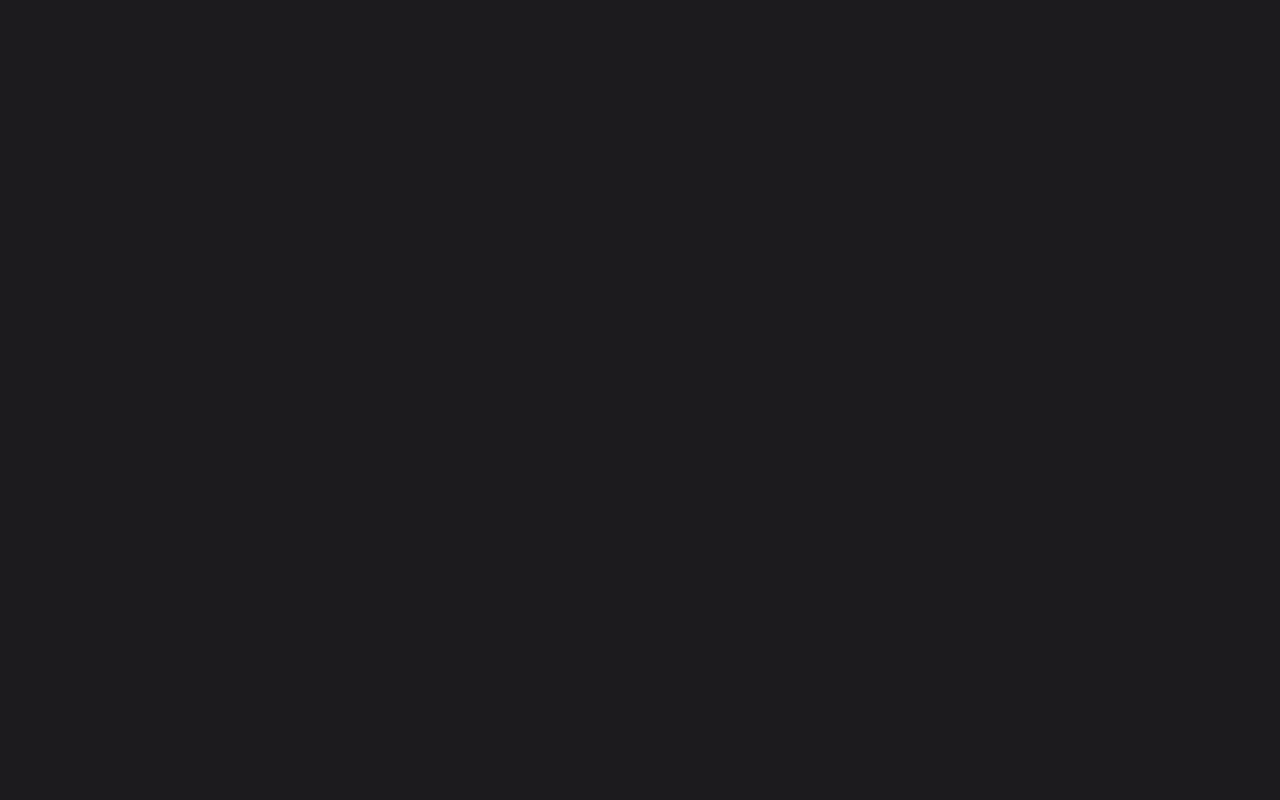
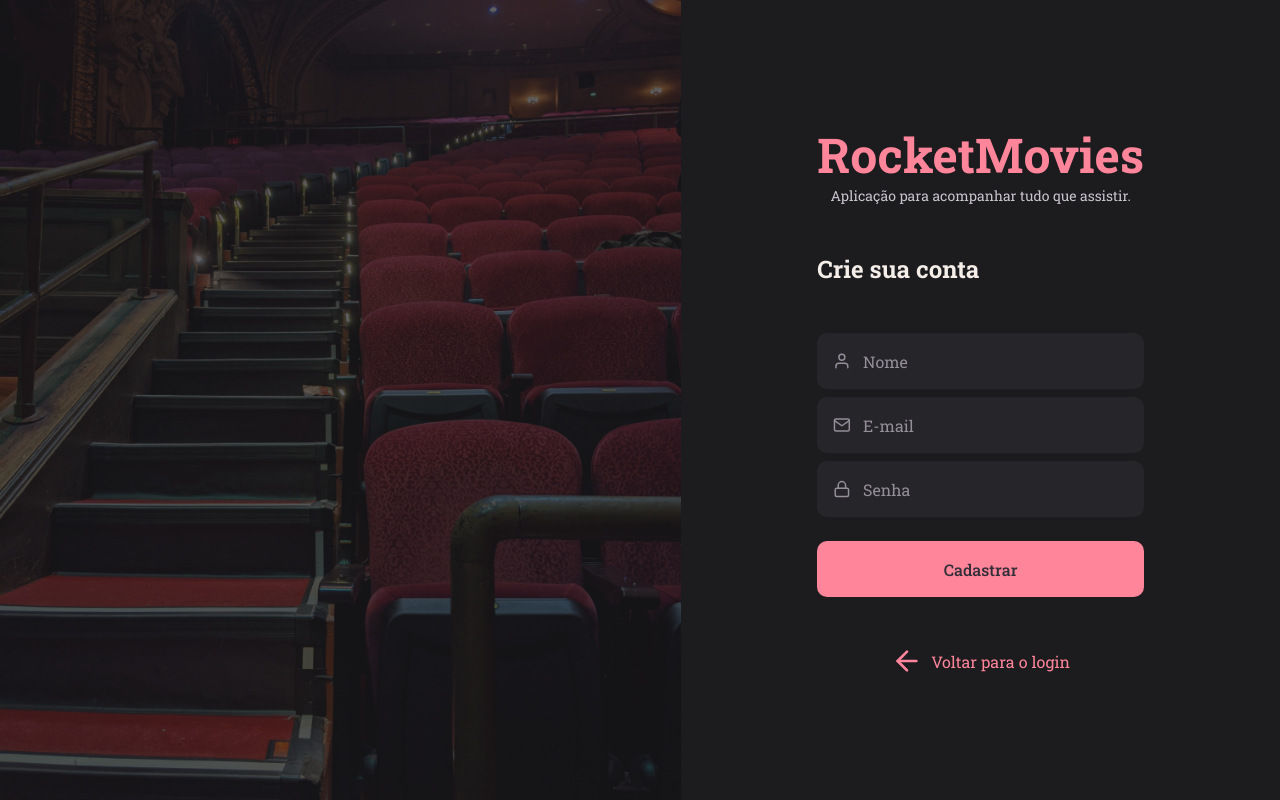
Before and after one commit to AdrielKlem/Desafio-APIRestful, a React (Vite) app in the folder web/: page /register in a window 1280 px wide. Before the commit this address had no page. Built offline with nearby package versions, Linux system fonts and the light colour scheme.

Commit message:
cadastre user

```diff
--- a/web/src/pages/SignUp/index.jsx
+++ b/web/src/pages/SignUp/index.jsx
@@ -1,11 +1,37 @@
+import { useState } from "react";
 import { Container, Form, Background } from "./styles";
 import { FiUser, FiMail, FiLock, FiArrowLeft } from 'react-icons/fi'
-import { Link } from 'react-router-dom'
+import { Link, useNavigate } from 'react-router-dom'
 
 import { Input } from "../../components/Input"
 import { Button } from "../../components/Button"
+import { api } from "../../services/api"
 
 export function SignUp() {
+    const [name, setName] = useState("")
+    const [email, setEmail] = useState("")
+    const [password, setPassword] = useState("")
+    const navigate = useNavigate()
+
+    function handleSignUp() {
+        if(!name || !email || !password) {
+            return alert("Preencha todos os campos")
+        }
+
+        api.post("/users", {name, email, password})
+        .then(() => {
+            alert("Usuário cadastrado com sucesso")
+            navigate("/")
+        })
+        .catch(error => {
+            if(error.response) {
+                alert(error.response.data.message)
+            } else {
+                alert("Não foi possível cadastrar o usuário")
+            }
+        })
+    }
+
     return (
         <Container>
             <Background />
@@ -20,21 +46,24 @@
                     placeholder="Nome"
                     type="text"
                     icon={FiUser}
-                />
+                    onChange={event => setName(event.target.value)}
+                    />
 
                 <Input
                     placeholder="E-mail"
                     type="text"
                     icon={FiMail}
-                />
+                    onChange={event => setEmail(event.target.value)}
+                    />
 
                 <Input
                     placeholder="Senha"
                     type="password"
                     icon={FiLock}
+                    onChange={event => setPassword(event.target.value)}
                 />
 
-                <Button title="Cadastrar" />
+                <Button title="Cadastrar" onClick={handleSignUp} />
 
                 <Link to="/">
                    <FiArrowLeft /> Voltar para o login
--- a/web/src/routes/index.jsx
+++ b/web/src/routes/index.jsx
@@ -6,7 +6,7 @@
 export function Routes() {
     return(
         <BrowserRouter>
-            <AppRoutes />
+            <AuthRoutes />
         </BrowserRouter>
     )
 }
```
Also changed, not shown: 2 other files (tests, documents, lock files or other folders).
